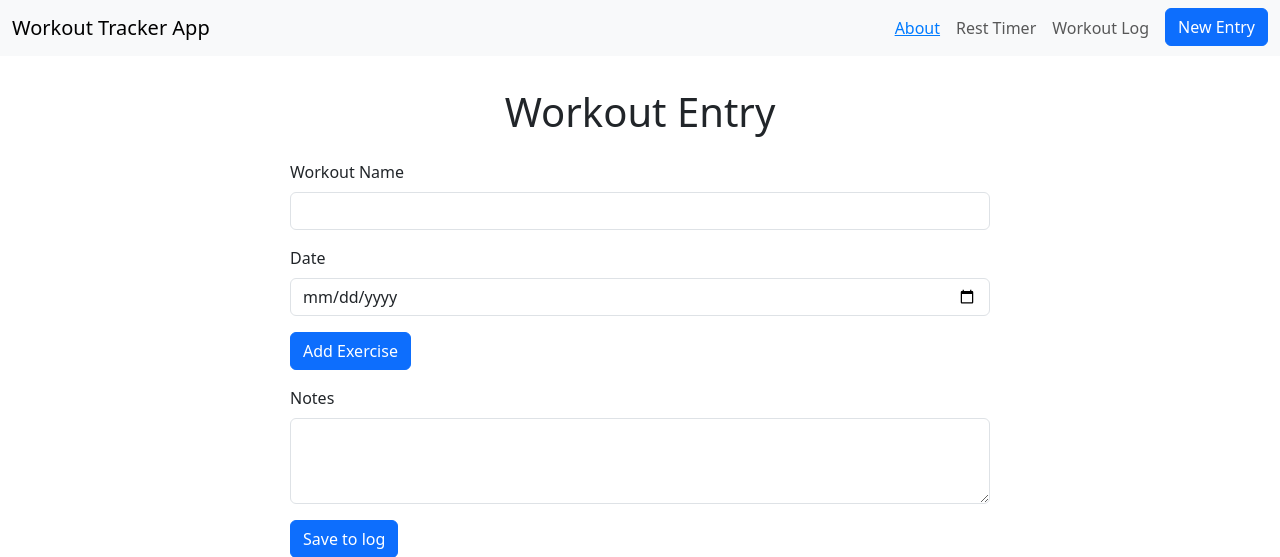
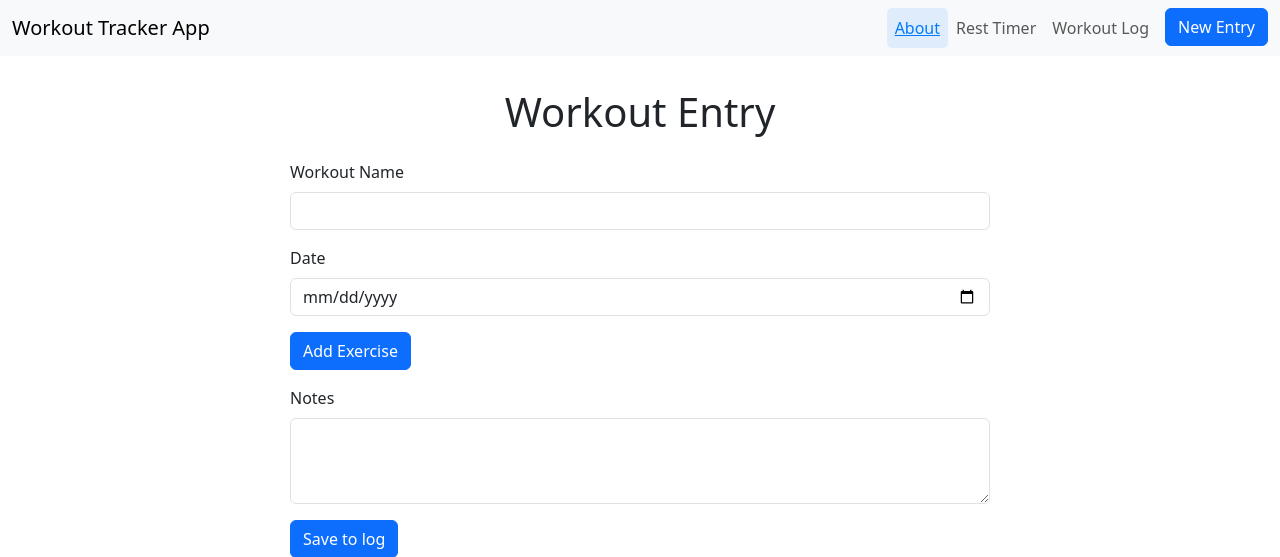
Before and after one commit to sforouzan/workoutTrackerApp, a Node server app: page / in a window 1280 px wide, with the pointer over the restyled element. Shown: the top 557 px of the page. Run offline with Node 20, Linux system fonts and the light colour scheme; some libraries are stand-ins or nearby versions.

Commit message:
adding background color to hover on navbar

```diff
--- a/static/css/style.css
+++ b/static/css/style.css
@@ -131,3 +131,14 @@ main {
   color: #007bff; /* Bootstrap primary color */
   text-decoration: underline; /* Optional underline effect */
 }
+
+.navbar-nav .nav-link:hover {
+  color: #007bff; /* Bootstrap primary color */
+  text-decoration: underline; /* Optional underline effect */
+}
+
+/* Change background on hover */
+.navbar-nav .nav-item:hover {
+  background-color: rgba(0, 123, 255, 0.1); /* Light blue background */
+  border-radius: 5px;
+}
```
